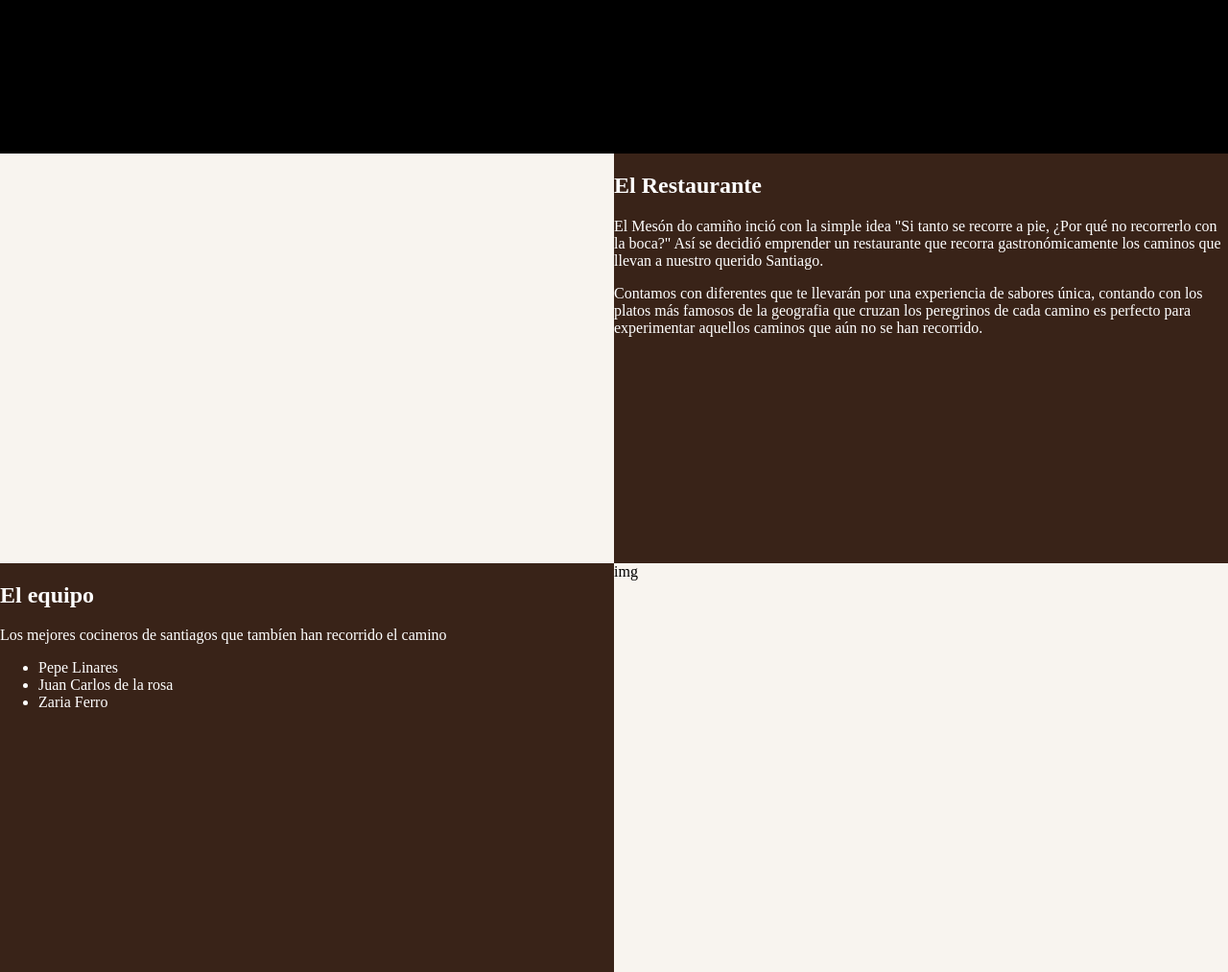
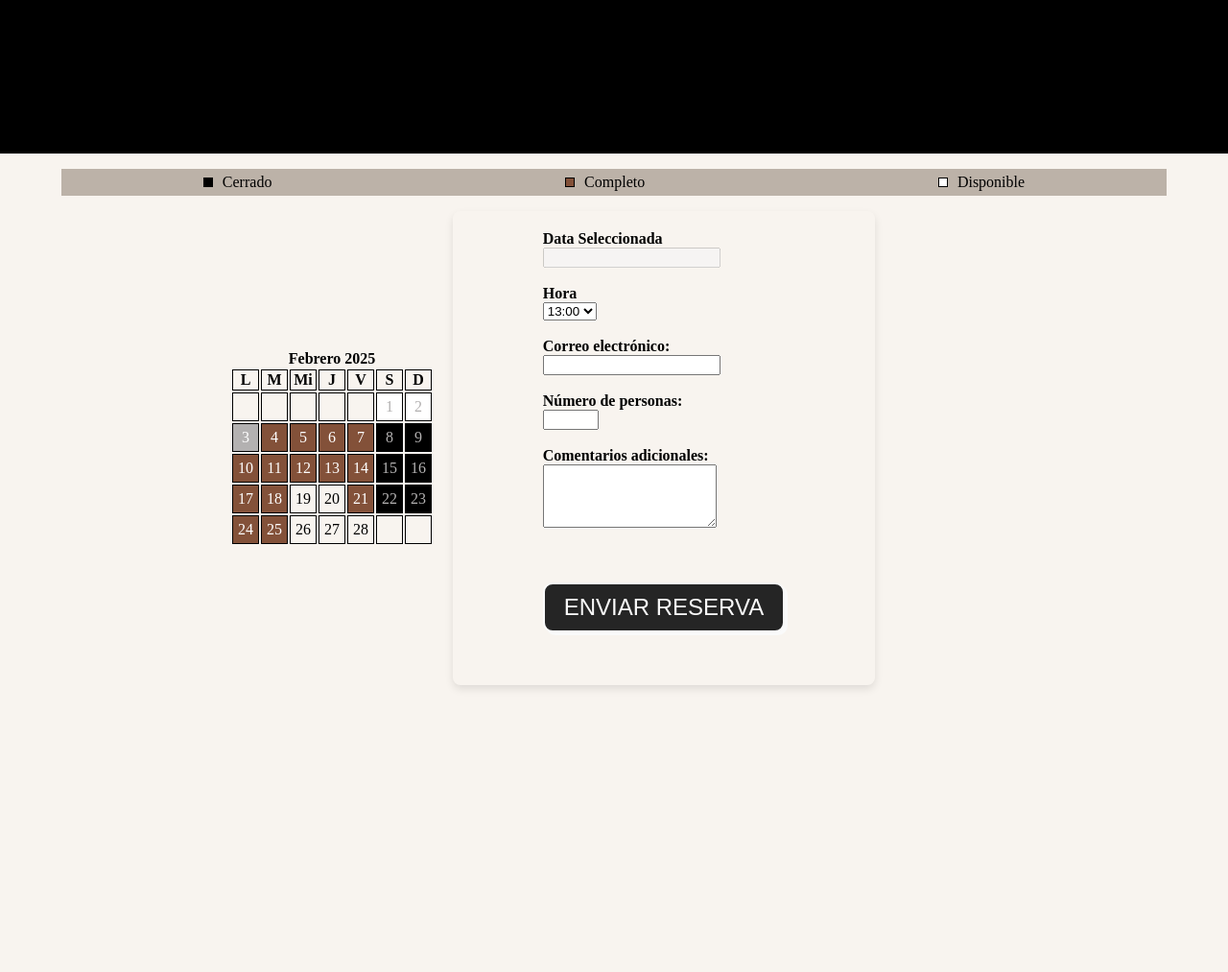
Before and after one commit to JoseRubicco21/Do-camino, a website: page index.html in a window 1280 px wide. Shown: the whole page at 96% size. After the commit the page ends 800 px from the top, so only its background shows below. Drawn offline with Linux system fonts and the light colour scheme.

Commit message:
Añadido reservas

```diff
--- /dev/null
+++ b/assets/css/reservas.css
@@ -0,0 +1,125 @@
+#reservas {
+	display: flex;
+	align-self: center;
+	justify-content: center;
+	align-items: space-between;
+	width: 90%;
+	gap: 20px;
+}
+#calendario {
+	align-self: center;
+}
+#tablaLeyenda {
+	margin: auto;
+	height: auto;
+	width: 90%;
+}
+ul {
+	list-style-type: none;
+	padding: 5px;
+	display: flex;
+	justify-content: space-around;
+	gap: 20px;
+	background-color: #bcb2a8;
+}
+#leyendaClosed::before {
+	content: '';
+	display: inline-block;
+	width: 8px;
+	height: 8px;
+	background-color: black;
+	margin-right: 10px;
+	border: 1px solid;
+}
+#leyendaFull::before {
+	content: '';
+	display: inline-block;
+	width: 8px;
+	height: 8px;
+	background-color: #835139;
+	border: 1px solid;
+
+	margin-right: 10px;
+}
+#leyendaAvaliable::before {
+	content: '';
+	display: inline-block;
+	width: 8px;
+	height: 8px;
+	background-color: white;
+	margin-right: 10px;
+	border: 1px solid;
+}
+#tablaCalendario > caption {
+	font-weight: 600;
+}
+
+th {
+	border: 1px solid black;
+	text-align: center;
+}
+tr > td {
+	border: 1px solid black;
+	text-align: center;
+	color: #ffffff;
+	padding: 5px;
+}
+.dayPast {
+	color: rgb(179, 177, 177);
+	background-color: white;
+}
+.dayToday {
+	background-color: rgb(179, 177, 177);
+}
+.dayFull {
+	background-color: #835139;
+}
+.dayClosed {
+	background-color: black;
+	color: rgb(179, 177, 177);
+}
+.dayAvaliable {
+	color: black;
+}
+.dayAvaliable:hover {
+	background-color: #bcb2a8;
+	cursor: pointer;
+}
+
+#formulario {
+	display: grid;
+	place-items: center;
+	grid-template-columns: 1fr;
+	grid-gap: 20px;
+	padding: 20px;
+
+	border-radius: 8px;
+	box-shadow: 0 4px 8px rgba(0, 0, 0, 0.1);
+	width: 100%;
+	max-width: 400px;
+}
+
+#numGente {
+	width: 50px;
+}
+label {
+	font-weight: bold;
+	margin-bottom: 8px;
+}
+button {
+	font-size: 1.5rem;
+	color: #fafafa;
+	text-transform: uppercase;
+	padding: 10px 20px;
+	border-radius: 10px;
+	border: 2px solid #fafafa;
+	background: #252525;
+	box-shadow: 3px 3px #fafafa;
+	cursor: pointer;
+	margin: 35px 0;
+}
+
+button:active {
+	box-shadow: none;
+	transform: translate(3px, 3px);
+}
--- /dev/null
+++ b/assets/js/reservas.js
@@ -0,0 +1,34 @@
+'use strict';
+let dataSeleccionada = document.getElementById('dataSeleccionada');
+let tablaCalendario = document.getElementById('tablaCalendario');
+
+tablaCalendario.addEventListener('click', mostrarData);
+
+function mostrarData(event) {
+	if (event.target.classList.contains('dayAvaliable')) {
+		console.log('check');
+		let dia = parseInt(event.target.innerText);
+		console.log(dia);
+
+		switch (dia) {
+			case 19:
+				dataSeleccionada.value = '19/02/2025';
+				break;
+			case 20:
+				dataSeleccionada.value = '20/02/2025';
+				break;
+
+			case 26:
+				dataSeleccionada.value = '26/02/2025';
+				break;
+
+			case 27:
+				dataSeleccionada.value = '27/02/2025';
+				break;
+
+			case 28:
+				dataSeleccionada.value = '28/02/2025';
+				break;
+		}
+	}
+}
--- a/index.html
+++ b/index.html
@@ -1,10 +1,12 @@
 <!DOCTYPE html>
 <html lang="en">
 	<head>
-    <meta charset="UTF-8">
-    <meta name="viewport" content="width=device-width, initial-scale=1.0">
-    <link rel="stylesheet" href="./assets/css/base.css">
-    <link rel="stylesheet" href="assets/css/about_us.css">
+		<meta charset="UTF-8" />
+		<meta name="viewport" content="width=device-width, initial-scale=1.0" />
+		<link rel="stylesheet" href="./assets/css/base.css" />
+		<link rel="stylesheet" href="assets/css/about_us.css" />
+		<link rel="stylesheet" href="assets/css/reservas.css" />
+		<script async src="assets/js/reservas.js"></script>
 		<title>Meson do camiño</title>
 	</head>
 	<body>
@@ -20,45 +22,141 @@
 		</header>
 		<main>
 			<!-- Gabriel - CARTAS -->
-        <section id="cartas">
+			<section id="cartas"></section>
+			<!-- Jose - ABOUT US -->
+			<section id="about-us"></section>
+			<!-- Brais - RESERVAS -->
+			<div id="tablaLeyenda">
+				<ul>
+					<li id="leyendaClosed">Cerrado</li>
+					<li id="leyendaFull">Completo</li>
+					<li id="leyendaAvaliable">Disponible</li>
+				</ul>
+			</div>
+			<section id="reservas">
+				<aside id="calendario">
+					<table id="tablaCalendario">
+						<caption id="tituloTabla">
+							<i class="fa-solid fa-caret-left"></i
+							>Febrero 2025<i class="fa-solid fa-caret-right"></i>
+						</caption>
+						<thead>
+							<th>L</th>
+							<th>M</th>
+							<th>Mi</th>
+							<th>J</th>
+							<th>V</th>
+							<th>S</th>
+							<th>D</th>
+						</thead>
+						<tbody>
+							<tr>
+								<td></td>
+								<td></td>
+								<td></td>
+								<td></td>
+								<td></td>
+								<td class="dayPast">1</td>
+								<td class="dayPast">2</td>
+							</tr>
+							<tr>
+								<td class="dayToday">3</td>
+								<td class="dayFull">4</td>
+								<td class="dayFull">5</td>
+								<td class="dayFull">6</td>
+								<td class="dayFull">7</td>
+								<td class="dayClosed">8</td>
+								<td class="dayClosed">9</td>
+							</tr>
+							<tr>
+								<td class="dayFull">10</td>
+								<td class="dayFull">11</td>
+								<td class="dayFull">12</td>
+								<td class="dayFull">13</td>
+								<td class="dayFull">14</td>
+								<td class="dayClosed">15</td>
+								<td class="dayClosed">16</td>
+							</tr>
+							<tr>
+								<td class="dayFull">17</td>
+								<td class="dayFull">18</td>
+								<td class="dayAvaliable">19</td>
+								<td class="dayAvaliable">20</td>
+								<td class="dayFull">21</td>
+								<td class="dayClosed">22</td>
+								<td class="dayClosed">23</td>
+							</tr>
+							<tr>
+								<td class="dayFull">24</td>
+								<td class="dayFull">25</td>
+								<td class="dayAvaliable">26</td>
+								<td class="dayAvaliable">27</td>
+								<td class="dayAvaliable">28</td>
+								<td></td>
+								<td></td>
+							</tr>
+						</tbody>
+					</table>
+				</aside>
+				<aside id="formulario">
+					<form action="/">
+						<label for="dataSeleccionada">Data Seleccionada</label>
+						<br />
+						<input
+							type="text"
+							id="dataSeleccionada"
+							name="dataSeleccionada"
+							disabled
+						/>
+						<br /><br />
+						<label for="horaReserva">Hora</label>
+						<br />
+						<select id="horaReserva" name="horaReserva">
+							<option value="13:00">13:00</option>
+							<option value="14:00">14:00</option>
+							<option value="15:00">15:00</option>
+							<option value="20:00">20:00</option>
+							<option value="21:00">21:00</option>
+							<option value="22:00">22:00</option>
+							<option value="23:00">23:00</option>
+						</select>
 
-        </section>
-        <!-- Jose - ABOUT US -->
-        <section id="about-us">
-            <div class="about-us-img"  id="about-us-1"></div>
-            <article class="about-us-text" id="about-us-2" >
-                <h2>
-                    El Restaurante
-                </h2>
-                <p>El Mesón do camiño inció con la simple idea "Si tanto se recorre a pie, ¿Por qué no recorrerlo con la boca?" Así se decidió emprender un restaurante que recorra gastronómicamente los caminos que llevan a nuestro querido Santiago.
-                </p>
-                <p>
-                    Contamos con diferentes que te llevarán por una experiencia de sabores única, contando con los platos más famosos de la geografia que cruzan los peregrinos de cada camino es perfecto para experimentar aquellos caminos que aún no se han recorrido.
-                </p>
-            </article>
-            <article class="about-us-text"  id="about-us-3">
-                <h2>
-                    El equipo
-                </h2>
-                <p>
-                    Los mejores cocineros de santiagos que tambíen han recorrido el camino
-                    <ul>
-                        <li>Pepe Linares</li>
-                        <li>Juan Carlos de la rosa</li>
-                        <li>Zaria Ferro</li>
-                    </ul>
-                </p>
-            </article>
-            <div class="about-us-img" id="about-us-4" >img</div>
-        </section>
-        <!-- Brais - RESERVAS -->
-        <section id="reservas">
+						<br /><br />
+						<label for="email">Correo electrónico:</label>
+						<br />
+						<input
+							type="email"
+							id="email"
+							name="email"
+							required
+						/><br /><br />
 
+						<label for="numGente">Número de personas:</label>
+						<br />
+						<input
+							type="number"
+							id="numGente"
+							name="numGente"
+							min="1"
+							required
+						/><br /><br />
+
+						<label for="comentario">Comentarios adicionales:</label
+						><br />
+						<textarea
+							id="comentario"
+							name="comentario"
+							rows="4"
+							cols="20"
+						></textarea
+						><br /><br />
+
+						<button type="submit">Enviar Reserva</button>
+					</form>
+				</aside>
 			</section>
 		</main>
 		<!-- Alexandre - FOOTER -->
-    <footer>
-
-    </footer>
+		<footer></footer>
 	</body>
 </html>
```
Lines whose indentation alone changed are shown as unchanged.
